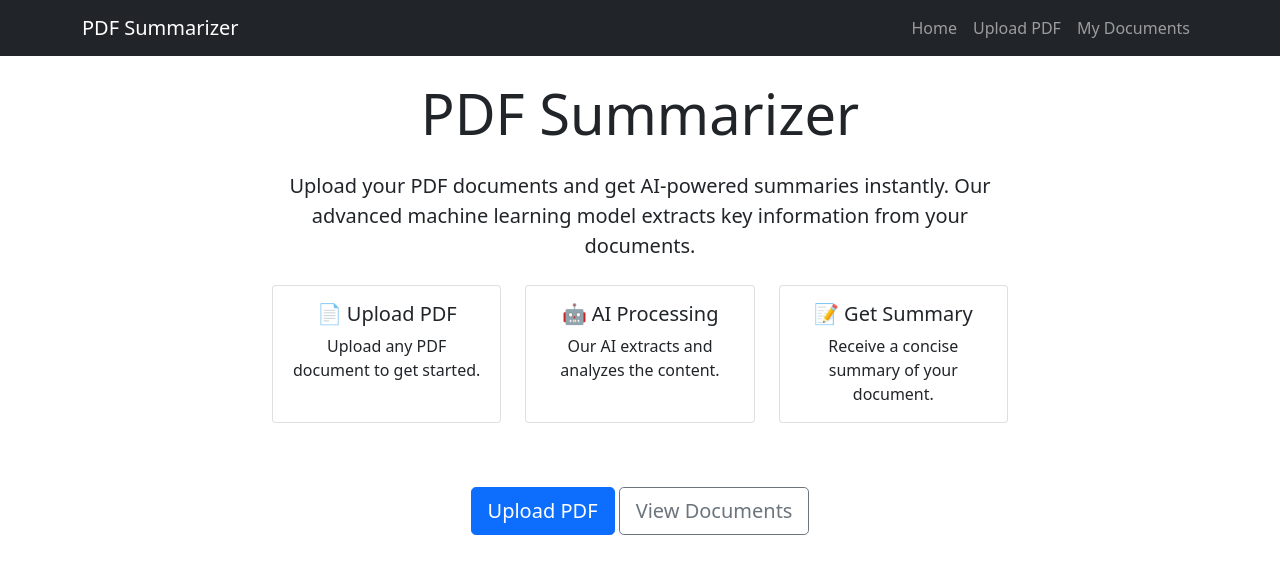
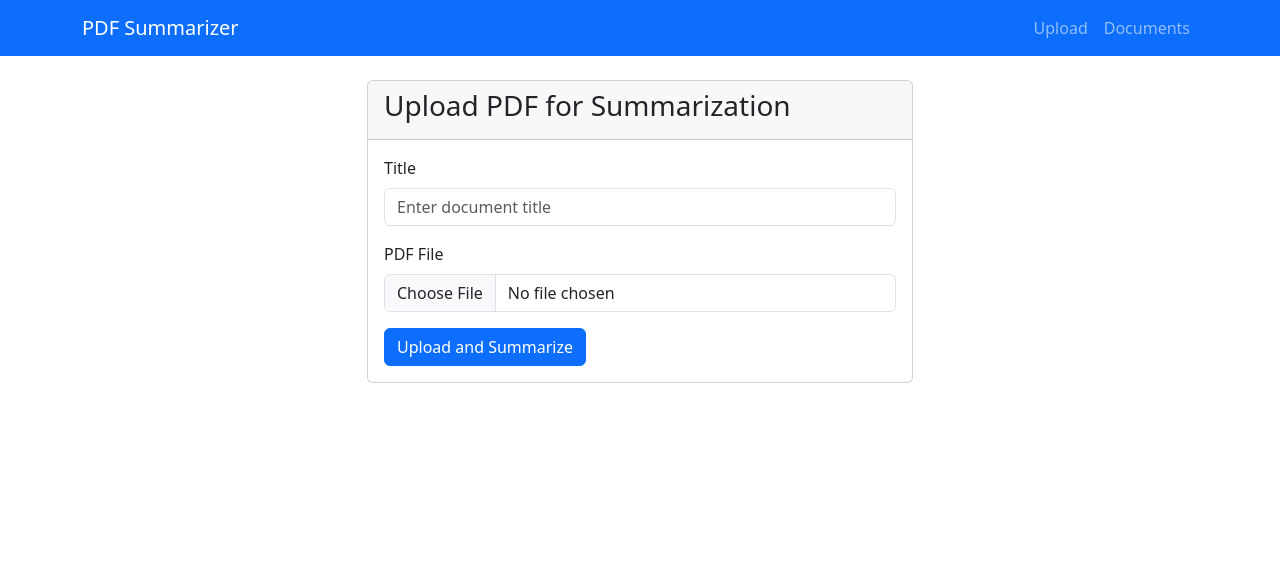
Before and after one commit to SayidMushtaQ/PDFSummarizer, a Django app: page / in a window 1280 px wide. Shown: the top 574 px of the page. Run offline with Django 5.2, Linux system fonts and the light colour scheme.

Commit message:
Refactor PDF summarization app: enhance .gitignore, update settings for file uploads, improve admin interface, add validation to upload form, and restructure views and templates for better user experience.

```diff
--- a/pdf_summarizer/urls.py
+++ b/pdf_summarizer/urls.py
@@ -1,20 +1,3 @@
-"""
-URL configuration for pdf_summarizer project.
-
-The `urlpatterns` list routes URLs to views. For more information please see:
-    https://docs.djangoproject.com/en/5.2/topics/http/urls/
-Examples:
-Function views
-    1. Add an import:  from my_app import views
-    2. Add a URL to urlpatterns:  path('', views.home, name='home')
-Class-based views
-    1. Add an import:  from other_app.views import Home
-    2. Add a URL to urlpatterns:  path('', Home.as_view(), name='home')
-Including another URLconf
-    1. Import the include() function: from django.urls import include, path
-    2. Add a URL to urlpatterns:  path('blog/', include('blog.urls'))
-"""
-
 from django.contrib import admin
 from django.urls import path, include
 from django.conf import settings
--- a/requirements.txt
+++ /dev/null
@@ -1,6 +0,0 @@
-Django>=4.2.0
-PyPDF2>=3.0.1
-transformers>=4.30.0
-torch>=2.0.0
-numpy>=1.24.0
-pillow>=10.0.0
--- a/summarizer/forms.py
+++ b/summarizer/forms.py
@@ -15,3 +15,10 @@ class PDFUploadForm(forms.ModelForm):
                 'accept': '.pdf'
             })
         }
+
+    def clean_pdf_file(self):
+        pdf_file = self.cleaned_data.get('pdf_file')
+        if pdf_file:
+            if not pdf_file.name.endswith('.pdf'):
+                raise forms.ValidationError('Please upload a PDF file.')
+        return pdf_file
--- a/summarizer/templates/base.html
+++ b/summarizer/templates/summarizer/base.html
@@ -3,17 +3,17 @@
 <head>
     <meta charset="UTF-8">
     <meta name="viewport" content="width=device-width, initial-scale=1.0">
-    <title>{% block title %}PDF Summarizer{% endblock %}</title>
-    <link href="https://cdn.jsdelivr.net/npm/bootstrap@5.1.3/dist/css/bootstrap.min.css" rel="stylesheet">
+    <title>PDF Summarizer</title>
+    <link href="https://cdn.jsdelivr.net/npm/bootstrap@5.3.0/dist/css/bootstrap.min.css" rel="stylesheet">
+    <link rel="stylesheet" href="https://cdnjs.cloudflare.com/ajax/libs/font-awesome/6.0.0/css/all.min.css">
 </head>
 <body>
-    <nav class="navbar navbar-expand-lg navbar-dark bg-dark">
+    <nav class="navbar navbar-expand-lg navbar-dark bg-primary">
         <div class="container">
-            <a class="navbar-brand" href="{% url 'home' %}">PDF Summarizer</a>
-            <div class="navbar-nav ms-auto">
-                <a class="nav-link" href="{% url 'home' %}">Home</a>
-                <a class="nav-link" href="{% url 'upload_pdf' %}">Upload PDF</a>
-                <a class="nav-link" href="{% url 'document_list' %}">My Documents</a>
+            <a class="navbar-brand" href="{% url 'upload_pdf' %}">PDF Summarizer</a>
+            <div class="navbar-nav">
+                <a class="nav-link" href="{% url 'upload_pdf' %}">Upload</a>
+                <a class="nav-link" href="{% url 'document_list' %}">Documents</a>
             </div>
         </div>
     </nav>
@@ -32,6 +32,6 @@
         {% endblock %}
     </div>
 
-    <script src="https://cdn.jsdelivr.net/npm/bootstrap@5.1.3/dist/js/bootstrap.bundle.min.js"></script>
+    <script src="https://cdn.jsdelivr.net/npm/bootstrap@5.3.0/dist/js/bootstrap.bundle.min.js"></script>
 </body>
 </html>
--- a/summarizer/templates/summarizer/home.html
+++ /dev/null
@@ -1,47 +0,0 @@
-{% extends 'base.html' %}
-
-{% block title %}Home - PDF Summarizer{% endblock %}
-
-{% block content %}
-<div class="row">
-    <div class="col-md-8 mx-auto text-center">
-        <h1 class="display-4 mb-4">PDF Summarizer</h1>
-        <p class="lead mb-4">
-            Upload your PDF documents and get AI-powered summaries instantly.
-            Our advanced machine learning model extracts key information from your documents.
-        </p>
-
-        <div class="row mb-5">
-            <div class="col-md-4 mb-3">
-                <div class="card h-100">
-                    <div class="card-body">
-                        <h5 class="card-title">📄 Upload PDF</h5>
-                        <p class="card-text">Upload any PDF document to get started.</p>
-                    </div>
-                </div>
-            </div>
-            <div class="col-md-4 mb-3">
-                <div class="card h-100">
-                    <div class="card-body">
-                        <h5 class="card-title">🤖 AI Processing</h5>
-                        <p class="card-text">Our AI extracts and analyzes the content.</p>
-                    </div>
-                </div>
-            </div>
-            <div class="col-md-4 mb-3">
-                <div class="card h-100">
-                    <div class="card-body">
-                        <h5 class="card-title">📝 Get Summary</h5>
-                        <p class="card-text">Receive a concise summary of your document.</p>
-                    </div>
-                </div>
-            </div>
-        </div>
-
-        <div class="d-grid gap-2 d-md-block">
-            <a href="{% url 'upload_pdf' %}" class="btn btn-primary btn-lg">Upload PDF</a>
-            <a href="{% url 'document_list' %}" class="btn btn-outline-secondary btn-lg">View Documents</a>
-        </div>
-    </div>
-</div>
-{% endblock %}
--- a/summarizer/templates/summarizer/upload.html
+++ b/summarizer/templates/summarizer/upload.html
@@ -1,53 +1,63 @@
-{% extends 'base.html' %}
-
-{% block title %}Upload PDF - PDF Summarizer{% endblock %}
+{% extends 'summarizer/base.html' %}
 
 {% block content %}
-<div class="row">
-    <div class="col-md-8 mx-auto">
-        <h2 class="mb-4">Upload PDF Document</h2>
-
+<div class="row justify-content-center">
+    <div class="col-md-6">
         <div class="card">
+            <div class="card-header">
+                <h3>Upload PDF for Summarization</h3>
+            </div>
             <div class="card-body">
-                <form method="post" enctype="multipart/form-data">
+                <!-- Upload Form -->
+                <form method="post" enctype="multipart/form-data" id="uploadForm">
                     {% csrf_token %}
                     <div class="mb-3">
-                        <label for="{{ form.title.id_for_label }}" class="form-label">Document Title</label>
+                        <label for="{{ form.title.id_for_label }}" class="form-label">Title</label>
                         {{ form.title }}
-                        {% if form.title.errors %}
-                            <div class="text-danger">
-                                {{ form.title.errors }}
-                            </div>
-                        {% endif %}
                     </div>
-
                     <div class="mb-3">
                         <label for="{{ form.pdf_file.id_for_label }}" class="form-label">PDF File</label>
                         {{ form.pdf_file }}
-                        {% if form.pdf_file.errors %}
-                            <div class="text-danger">
-                                {{ form.pdf_file.errors }}
-                            </div>
-                        {% endif %}
-                        <div class="form-text">Please select a PDF file to upload and summarize.</div>
                     </div>
+                    <button type="submit" class="btn btn-primary" id="submitBtn">
+                        Upload and Summarize
+                    </button>
+                </form>
 
-                    <div class="d-grid">
-                        <button type="submit" class="btn btn-primary">Upload and Summarize</button>
+                <!-- Simple Loading Animation -->
+                <div id="loadingContainer" class="d-none text-center mt-4">
+                    <div class="spinner-border text-primary mb-3" role="status">
+                        <span class="visually-hidden">Loading...</span>
                     </div>
-                </form>
+                    <h5>Processing your PDF...</h5>
+                    <p class="text-muted">Please wait, this may take a few moments.</p>
+                </div>
             </div>
-        </div>
-
-        <div class="mt-4">
-            <h5>Processing Information:</h5>
-            <ul class="list-unstyled">
-                <li>• The first upload may take longer as the AI model is loaded</li>
-                <li>• Larger PDFs require more processing time</li>
-                <li>• Only PDF files are supported</li>
-                <li>• The system works best with English text</li>
-            </ul>
         </div>
     </div>
 </div>
+
+<script>
+document.getElementById('uploadForm').addEventListener('submit', function(e) {
+    // Simple validation
+    const titleInput = document.querySelector('#id_title');
+    const fileInput = document.querySelector('#id_pdf_file');
+
+    if (!titleInput.value.trim()) {
+        e.preventDefault();
+        alert('Please enter a title.');
+        return;
+    }
+
+    if (!fileInput.files.length) {
+        e.preventDefault();
+        alert('Please select a PDF file.');
+        return;
+    }
+
+    // Show loading animation
+    document.getElementById('uploadForm').classList.add('d-none');
+    document.getElementById('loadingContainer').classList.remove('d-none');
+});
+</script>
 {% endblock %}
--- a/summarizer/urls.py
+++ b/summarizer/urls.py
@@ -2,8 +2,7 @@ from django.urls import path
 from . import views
 
 urlpatterns = [
-    path('', views.home, name='home'),
-    path('upload/', views.upload_pdf, name='upload_pdf'),
-    path('summary/<int:document_id>/', views.summary_detail, name='summary_detail'),
+    path('', views.upload_pdf, name='upload_pdf'),
+    path('summary/<int:pk>/', views.view_summary, name='view_summary'),
     path('documents/', views.document_list, name='document_list'),
 ]
--- a/summarizer/views.py
+++ b/summarizer/views.py
@@ -1,64 +1,35 @@
 from django.shortcuts import render, redirect, get_object_or_404
 from django.contrib import messages
-from .models import PDFDocument, Summary
 from .forms import PDFUploadForm
+from .models import PDFDocument
 from .utils import PDFSummarizer
 
-
 def upload_pdf(request):
-    """Handle PDF upload and processing"""
     if request.method == 'POST':
         form = PDFUploadForm(request.POST, request.FILES)
         if form.is_valid():
-            # Save the uploaded PDF
-            document = form.save()
+            # Save the form but don't commit to database yet
+            pdf_document = form.save(commit=False)
 
-            try:
-                # Initialize summarizer
-                summarizer = PDFSummarizer()
+            # Process the PDF and generate summary
+            summarizer = PDFSummarizer()
+            summary = summarizer.process_pdf(pdf_document.pdf_file)
+            pdf_document.summary = summary
 
-                # Process the PDF
-                pdf_path = document.pdf_file.path
-                original_text, summary_text = summarizer.process_pdf(pdf_path)
+            # Now save to database
+            pdf_document.save()
 
-                # Save the summary
-                Summary.objects.create(
-                    document=document,
-                    original_text=original_text,
-                    summary_text=summary_text
-                )
-
-                messages.success(request, 'PDF uploaded and summarized successfully!')
-                return redirect('summary_detail', document_id=document.id)
-
-            except Exception as e:
-                messages.error(request, f'Error processing PDF: {str(e)}')
-                document.delete()  # Remove the document if processing fails
+            messages.success(request, 'PDF uploaded and summarized successfully!')
+            return redirect('view_summary', pk=pdf_document.pk)
     else:
         form = PDFUploadForm()
 
     return render(request, 'summarizer/upload.html', {'form': form})
 
-def summary_detail(request, document_id):
-    """Display summary details"""
-    document = get_object_or_404(PDFDocument, id=document_id)
-    try:
-        summary = Summary.objects.get(document=document)
-    except Summary.DoesNotExist:
-        messages.error(request, 'Summary not found.')
-        return redirect('upload_pdf')
-
-    context = {
-        'document': document,
-        'summary': summary,
-    }
-    return render(request, 'summarizer/summary_detail.html', context)
+def view_summary(request, pk):
+    pdf_document = get_object_or_404(PDFDocument, pk=pk)
+    return render(request, 'summarizer/summary.html', {'document': pdf_document})
 
 def document_list(request):
-    """List all processed documents"""
     documents = PDFDocument.objects.all().order_by('-uploaded_at')
-    return render(request, 'summarizer/document_list.html', {'documents': documents})
-
-def home(request):
-    """Home page"""
-    return render(request, 'summarizer/home.html')
+    return render(request, 'summarizer/list.html', {'documents': documents})
```
Also changed, not shown: pdf_summarizer/settings.py (+6 -1 lines), summarizer/admin.py (+17 -8 lines), summarizer/models.py (+2 -10 lines), summarizer/templates/summarizer/document_list.html (deleted, +0 -56 lines), summarizer/templates/summarizer/list.html (added, +30 -0 lines), summarizer/templates/summarizer/summary.html (added, +20 -0 lines), summarizer/templates/summarizer/summary_detail.html (deleted, +0 -76 lines), summarizer/utils.py (+39 -47 lines), README.md (deleted), summarizer/migrations/0001_initial.py, 1 other file.
